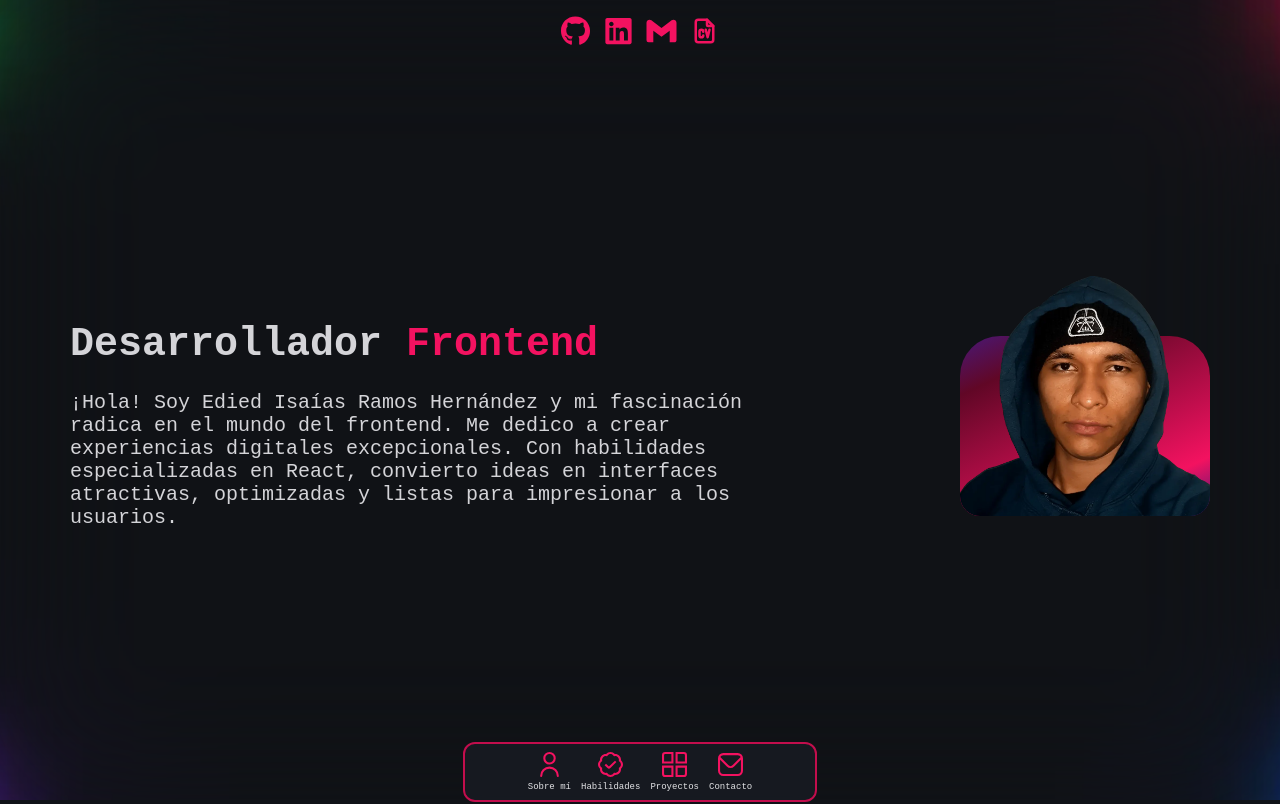
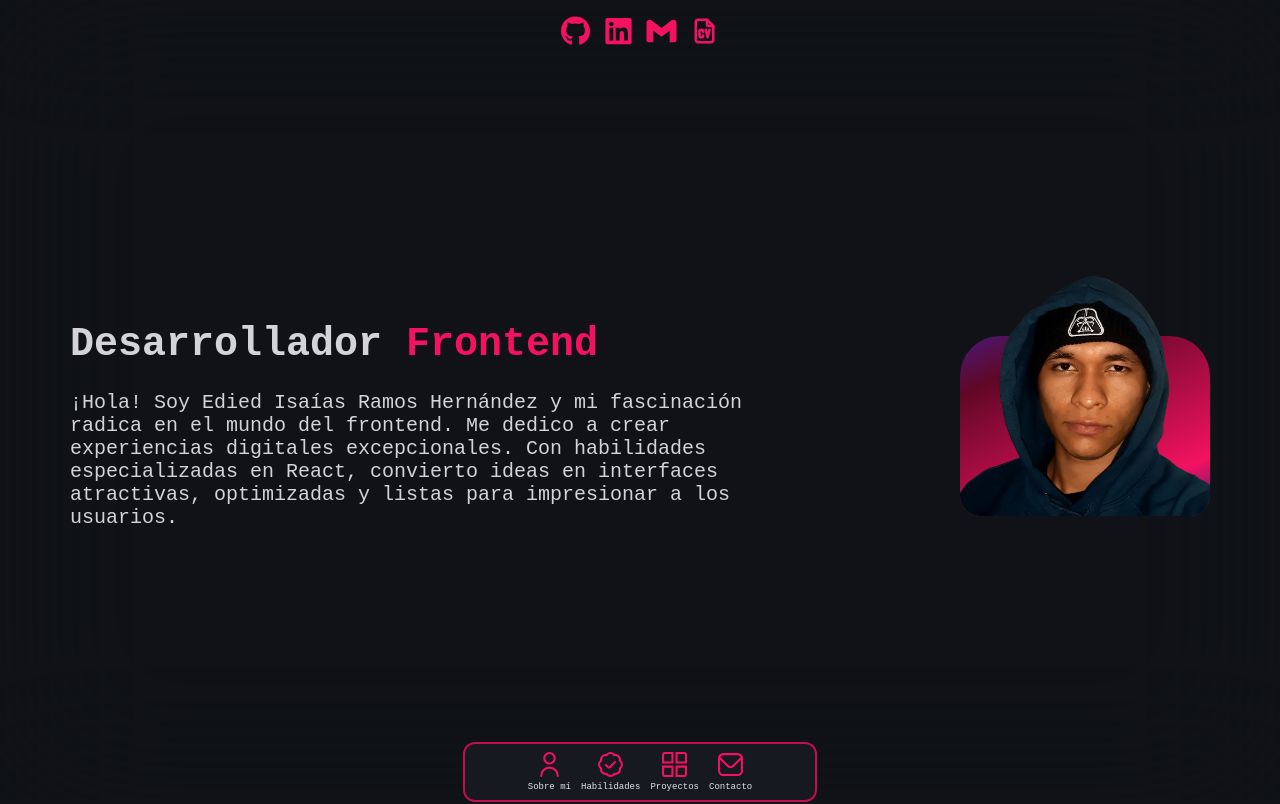
Before and after one commit to EdiedRamos/Edied, a React (Vite) app: page / in a window 1280 px wide. Shown: the top 804 px of the page. Built offline with nearby package versions, Linux system fonts and the light colour scheme; a web font is replaced by a local one.

Commit message:
chore: home background removed

```diff
--- a/src/Components/Pages/Home/Home.scss
+++ b/src/Components/Pages/Home/Home.scss
@@ -7,13 +7,6 @@
     min-height: $height;
   }
 
-  &__container {
-    background-image: url("/src/Resources/Icons/background.webp");
-    background-position: center;
-    background-size: cover;
-    background-repeat: no-repeat;
-  }
-
   &__content {
     display: flex;
     position: relative;
```
Also changed, not shown: src/Resources/Icons/background.webp (deleted).
